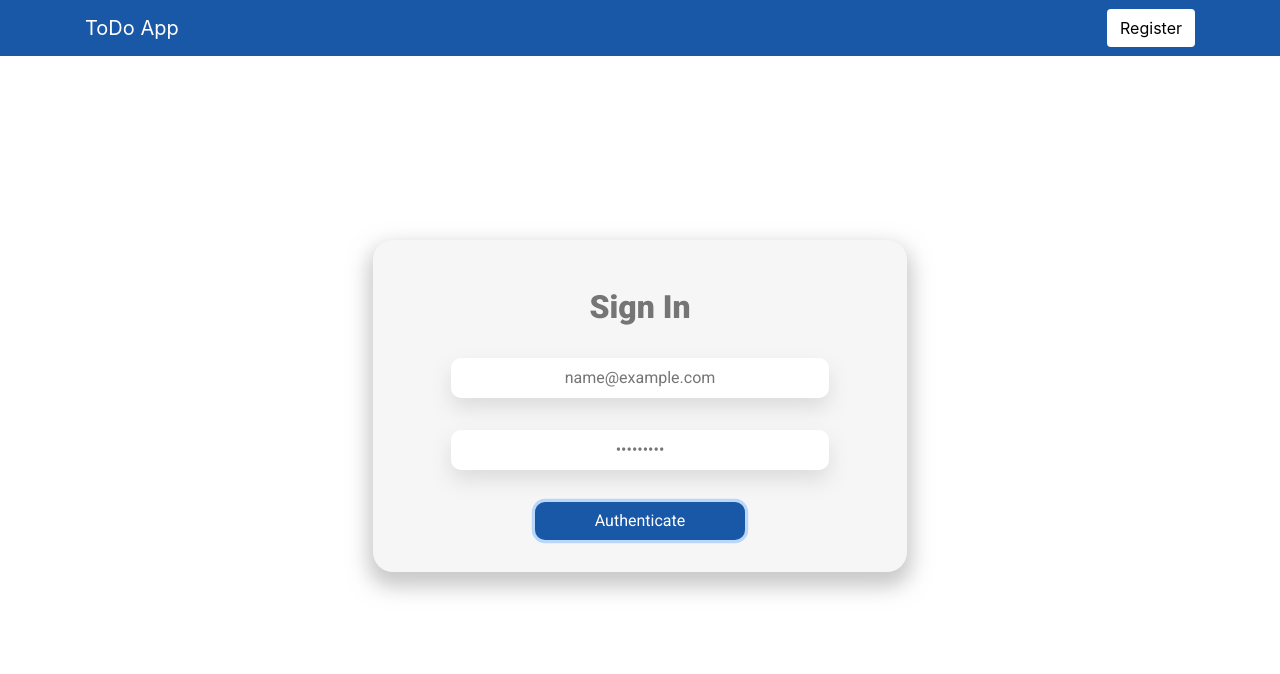
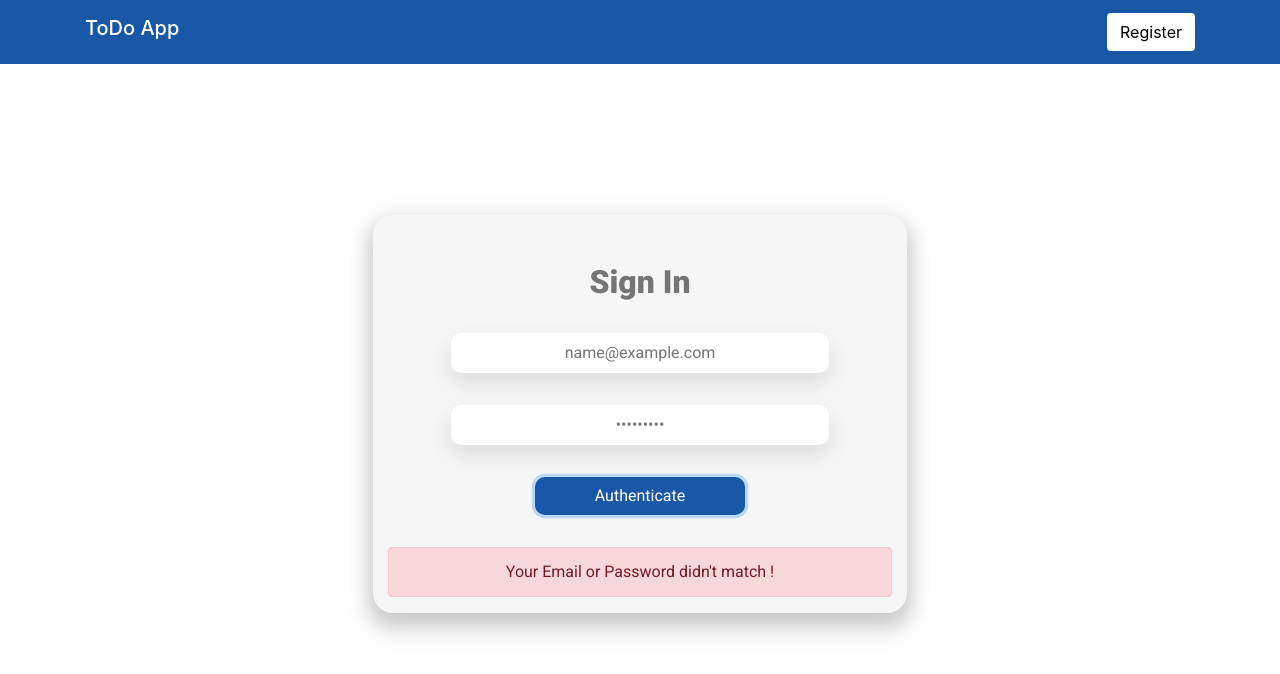
Before and after one commit to danny237/ToDo-App-REACT, a React (Create React App) app: page / in a window 1280 px wide. Both pictures are taken after typing "name@example.com", "Sample123" into the empty fields and a click on the button "Authenticate". Shown: the top 674 px of the page. Built offline with nearby package versions, Linux system fonts and the light colour scheme.

Commit message:
change delete btn color and pop up error for unauthorized users

```diff
--- a/src/Components/Forms/Error.js
+++ b/src/Components/Forms/Error.js
@@ -2,10 +2,8 @@ import React from 'react'
 
 export default function Error() {
     return (
-
         <div className="alert alert-danger">
-            Your Email or Password didn't matched !
+            Your Email or Password didn't match !
         </div>
-
     )
 }
--- a/src/Components/Forms/Login.js
+++ b/src/Components/Forms/Login.js
@@ -19,6 +19,7 @@ export default function Login({users, setLoginStatus}) {
 
         if (email === "" || password === ""){
             setErrorStatus(true)
+            return;
         }else{
             for(let i=0; i<users.length; i++){
                 if(users[i].email === email && users[i].password === password){
@@ -28,7 +29,7 @@ export default function Login({users, setLoginStatus}) {
                     setErrorStatus(true)
                 }
             }
-            setErrorStatus(false)
+            setErrorStatus(true)
         }
     }
 
@@ -37,7 +38,7 @@ export default function Login({users, setLoginStatus}) {
 
             <nav className="navbar">
                         <div className="container">
-                        <a className="navbar-brand" href="#">ToDo App</a>
+                        <h3 className="navbar-brand">ToDo App</h3>
                             <Link to="/register">
                             <button
                                 className="btn logout-btn"
--- a/src/Components/Forms/Register.js
+++ b/src/Components/Forms/Register.js
@@ -36,7 +36,7 @@ export default function Register(props) {
         <React.Fragment>
             <nav className="navbar">
                 <div className="container">
-                    <a className="navbar-brand" href="#">ToDo App</a>
+                    <h3 className="navbar-bran font-size-bolder">ToDo App</h3>
                     <Link to="/">
                         <button
                             className="btn logout-btn"
--- a/src/Components/Todo/Todo.js
+++ b/src/Components/Todo/Todo.js
@@ -28,7 +28,7 @@ export default function Todo({ setLoginStatus, loginStatus }) {
         <div className="todo-page">
             <nav className="navbar">
                 <div className="container">
-                    <a className="navbar-brand" href="#">ToDo App</a>
+                    <h3 className="navbar-brand">ToDo App</h3>
                     <button
                         className="btn logout-btn"
                         onClick={() => logoutHandler()}
--- a/src/Components/Todo/TodoItems.js
+++ b/src/Components/Todo/TodoItems.js
@@ -1,11 +1,12 @@
 import React from 'react'
 import './TodoItems.css'
-// import Checkbox from '@material-ui/core/Checkbox';
 
 const COMPLETE_STYLE = { backgroundColor: "#008000", cursor: "pointer", borderRadius: "50%" }
 const NOT_COMPLETE_STYLE = { backgroundColor: "#eee", cursor: "pointer", borderRadius: "50%" }
 const HEARTED_STYLE = { color: "red", cursor: "pointer" }
 const NOT_HERTED_STYLE = { color: "#fff", cursor: "pointer" }
+const DELETE_STYLE = { cursor: "pointer", color: "white" }
+const DELETE_DISABLE_STYLE = { cursor: "pointer", color: "#aaa" }
 
 export default function TodoItems({ tasks, setTasks }) {
 
@@ -68,7 +69,7 @@ export default function TodoItems({ tasks, setTasks }) {
                                         <button className="p-0" disabled={item.isHearted && true} onClick={() => deleteHandler(index)} >
                                             <i
                                                 className="fas fa-trash-alt disabled"
-                                                style={{ cursor: "pointer" }} ></i>
+                                                style={item.isHearted ? DELETE_DISABLE_STYLE : DELETE_STYLE } ></i>
                                         </button>
                                     </small>
                                 </div>
```
Also changed, not shown: src/setupTests.js (deleted, +0 -5 lines), firebase.json (added), src/logo.svg (deleted), 1 other file (tests, documents, lock files or other folders).
